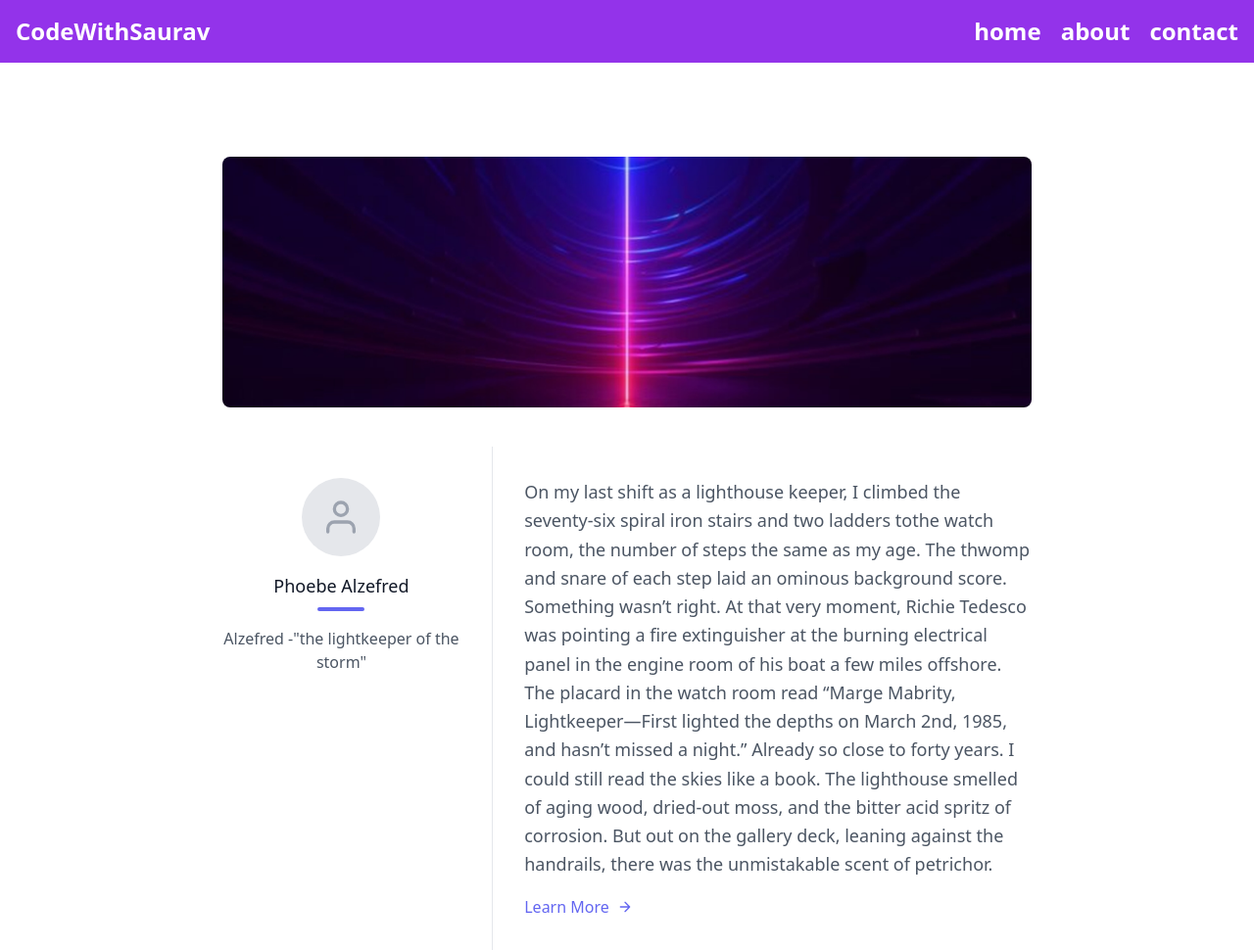
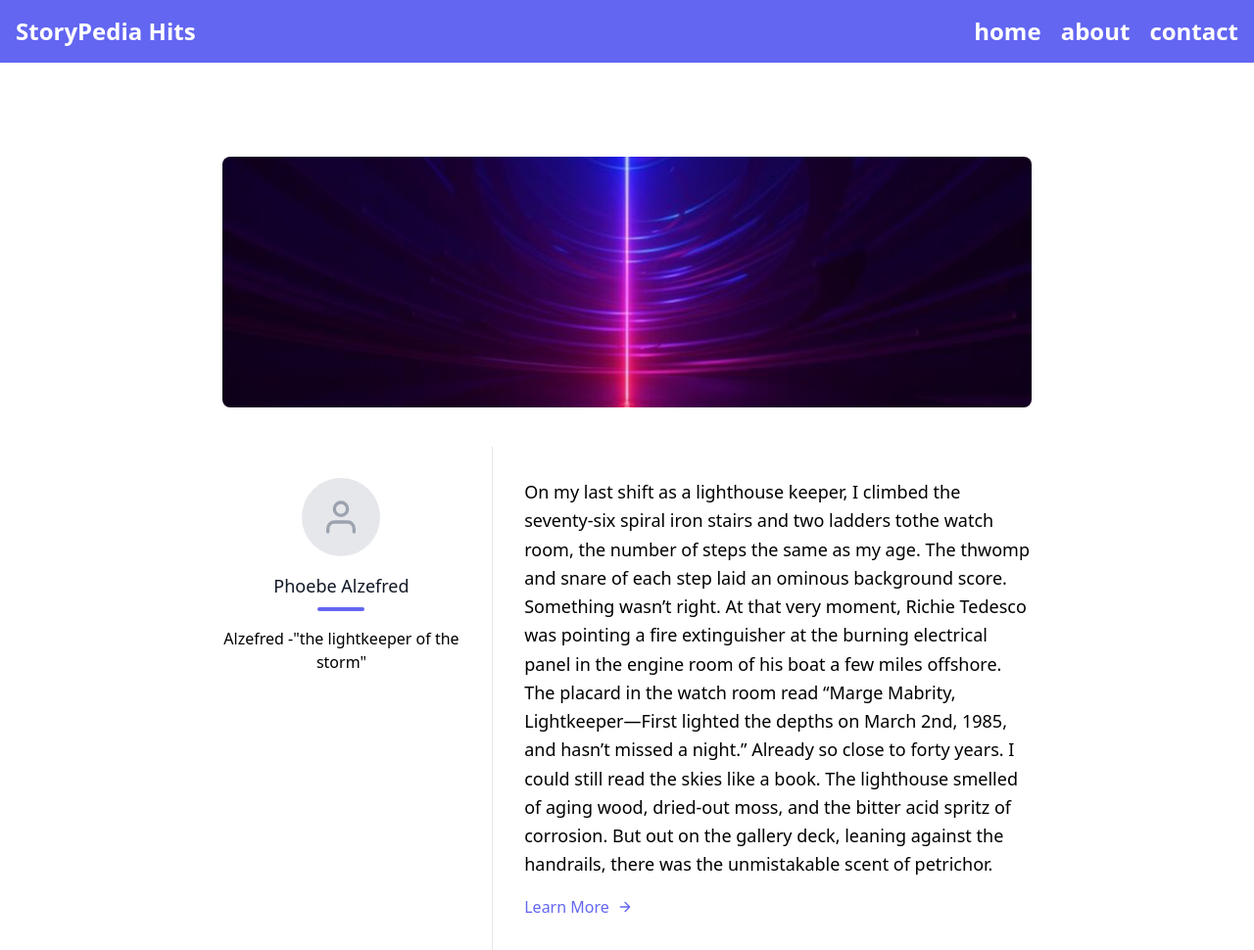
Before and after one commit to saurav-mahto/StoryPedianew, a website: page index.html in a window 1280 px wide. Shown: the top 970 px of the page at 98% size. Drawn offline with Linux system fonts and the light colour scheme.

Commit message:
Add files via upload

```diff
--- a/index.html
+++ b/index.html
@@ -3,7 +3,7 @@
 <head>
     <meta charset="UTF-8">
     <meta name="viewport" content="width=device-width, initial-scale=1.0">
-    <title>Document</title>
+    <title>Storypedia</title>
     <link rel="stylesheet" href="src/output.css">
     <style>
         a{
@@ -13,9 +13,9 @@
 </head>
 <body>
 
-    <nav class=" p-4 font-bold  text-2xl bg-purple-600 gap-4 text-white flex md:justify-between flex-col md:flex-row">
-    <div class="logo">CodeWithSaurav</div>
-<ul class="flex md:space-x-5 md:flex-row flex-col">
+    <nav class=" p-4 font-bold items-center text-2xl bg-indigo-500 text-white flex md:justify-between flex-col md:flex-row">
+    <div class="logo">StoryPedia Hits</div>
+<ul class="flex md:space-x-5 md:flex-row flex-col items-center">
     <li>home</li>
     <li>about</li>
     <li>contact</li>
@@ -23,7 +23,7 @@
  </nav>
 
  <main>
-    <section class="text-gray-600 body-font">
+    <section class="text-gray-00 body-font">
         <div class="container px-5 py-24 mx-auto flex flex-col">
           <div class="lg:w-4/6 mx-auto">
             <div class="rounded-lg h-64 overflow-hidden">
@@ -155,7 +155,7 @@
       </div>
       <div class="bg-gray-100">
         <div class="container mx-auto py-4 px-5 flex flex-wrap flex-col sm:flex-row">
-          <p class="text-gray-500 text-sm text-center sm:text-left">© 2020 Tailblocks —
+          <p class="text-gray-500 text-sm text-center sm:text-left">© 2024 StoryPedia—
             <a href="https://twitter.com/knyttneve" rel="noopener noreferrer" class="text-gray-600 ml-1" target="_blank">@knyttneve</a>
           </p>
           <span class="inline-flex sm:ml-auto sm:mt-0 mt-2 justify-center sm:justify-start">
```
